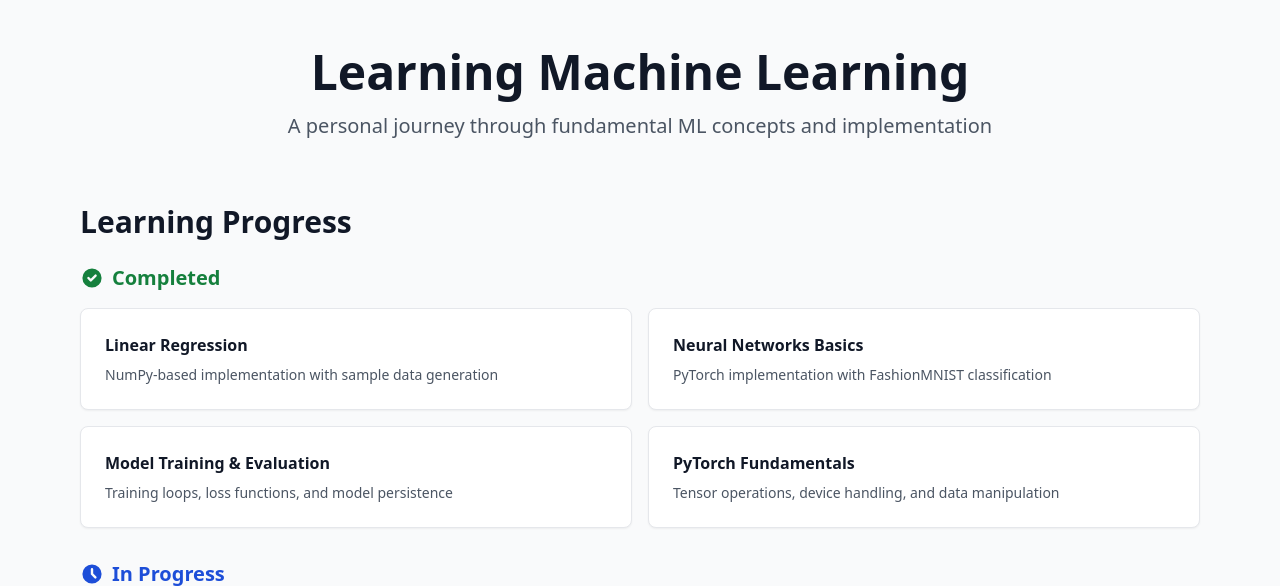
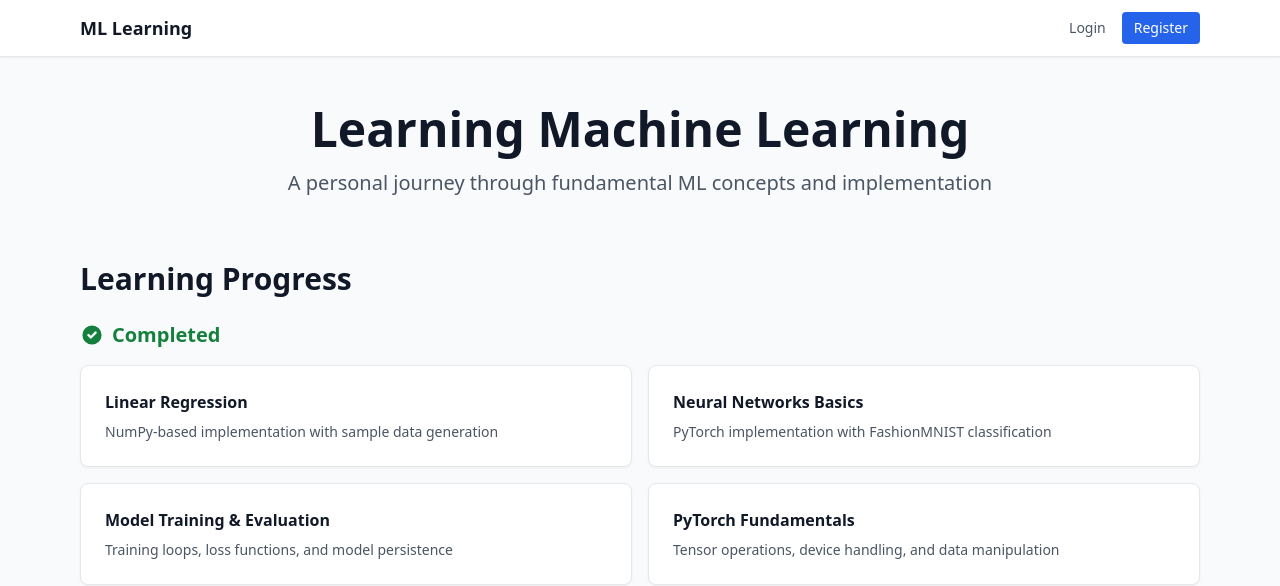
Before and after one commit to Orrin-Manning/orrin-dev, a FastAPI app: page / in a window 1280 px wide. Shown: the top 586 px of the page. Run offline with FastAPI, Linux system fonts and the light colour scheme; parts of the project's set-up code (start-up, migrations or seed data) failed here and were passed over; some libraries are stand-ins or nearby versions.

Commit message:
Add navigation bar with user authentication state
Display logged-in user's name and logout link in the navigation bar,
or login/register links when not authenticated. The home page now
fetches the current user from the session to pass to the template.

```diff
--- a/app/web/routes/pages.py
+++ b/app/web/routes/pages.py
@@ -5,7 +5,7 @@ from sqlalchemy.ext.asyncio import AsyncSession
 from typing_extensions import Annotated
 
 from app.db.session import get_db
-from app.db.crud.user import create_user, authenticate_user, get_user_by_email
+from app.db.crud.user import create_user, authenticate_user, get_user_by_email, get_user_by_id
 from app.schemas.user import UserCreate
 from app.core.csrf import generate_csrf_token, validate_csrf_token
 from app.core.session import regenerate_session
@@ -15,9 +15,13 @@ templates = Jinja2Templates(directory="app/web/templates")
 
 
 @router.get("/", response_class=HTMLResponse)
-async def home(request: Request):
+async def home(request: Request, db: AsyncSession = Depends(get_db)):
+    user = None
+    user_id = request.session.get("user_id")
+    if user_id:
+        user = await get_user_by_id(db, user_id)
     return templates.TemplateResponse(
-        request=request, name="home.html", context={}
+        request=request, name="home.html", context={"user": user}
     )
 
 
--- a/app/web/templates/base.html
+++ b/app/web/templates/base.html
@@ -21,6 +21,24 @@
     {% block extra_head %}{% endblock %}
 </head>
 <body class="bg-gray-50 min-h-screen">
+    <!-- Navigation -->
+    <nav class="bg-white shadow-sm border-b border-gray-200">
+        <div class="max-w-6xl mx-auto px-4">
+            <div class="flex justify-between items-center h-14">
+                <a href="/" class="text-lg font-semibold text-gray-900">ML Learning</a>
+                <div class="flex items-center space-x-4">
+                    {% if user %}
+                        <span class="text-sm text-gray-600">{{ user.full_name or user.email }}</span>
+                        <a href="/logout" class="text-sm text-gray-600 hover:text-gray-900">Logout</a>
+                    {% else %}
+                        <a href="/login" class="text-sm text-gray-600 hover:text-gray-900">Login</a>
+                        <a href="/register" class="text-sm px-3 py-1.5 bg-blue-600 text-white rounded hover:bg-blue-700">Register</a>
+                    {% endif %}
+                </div>
+            </div>
+        </div>
+    </nav>
+
     {% block content %}{% endblock %}
 
     {% block extra_scripts %}{% endblock %}
```
